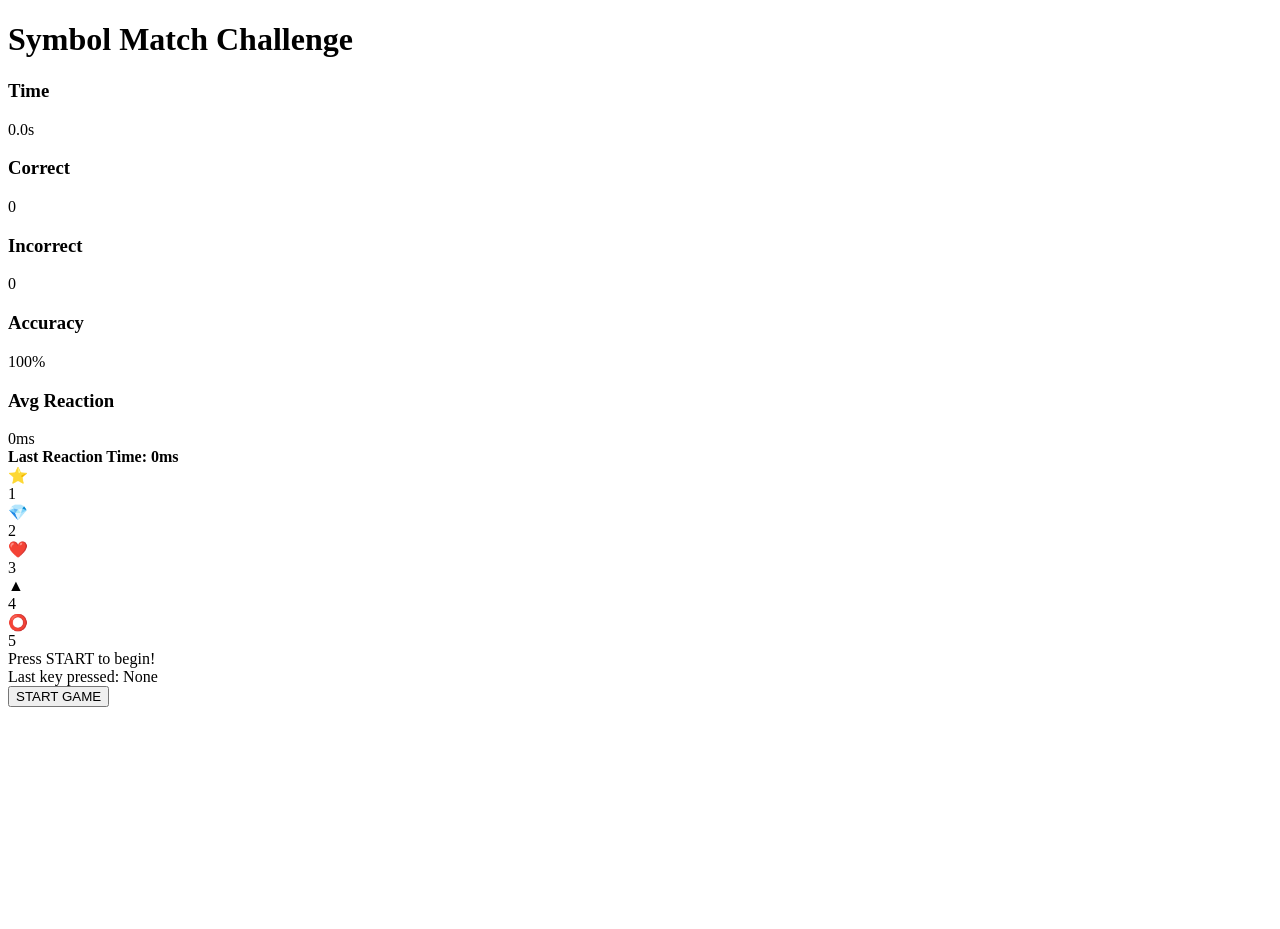
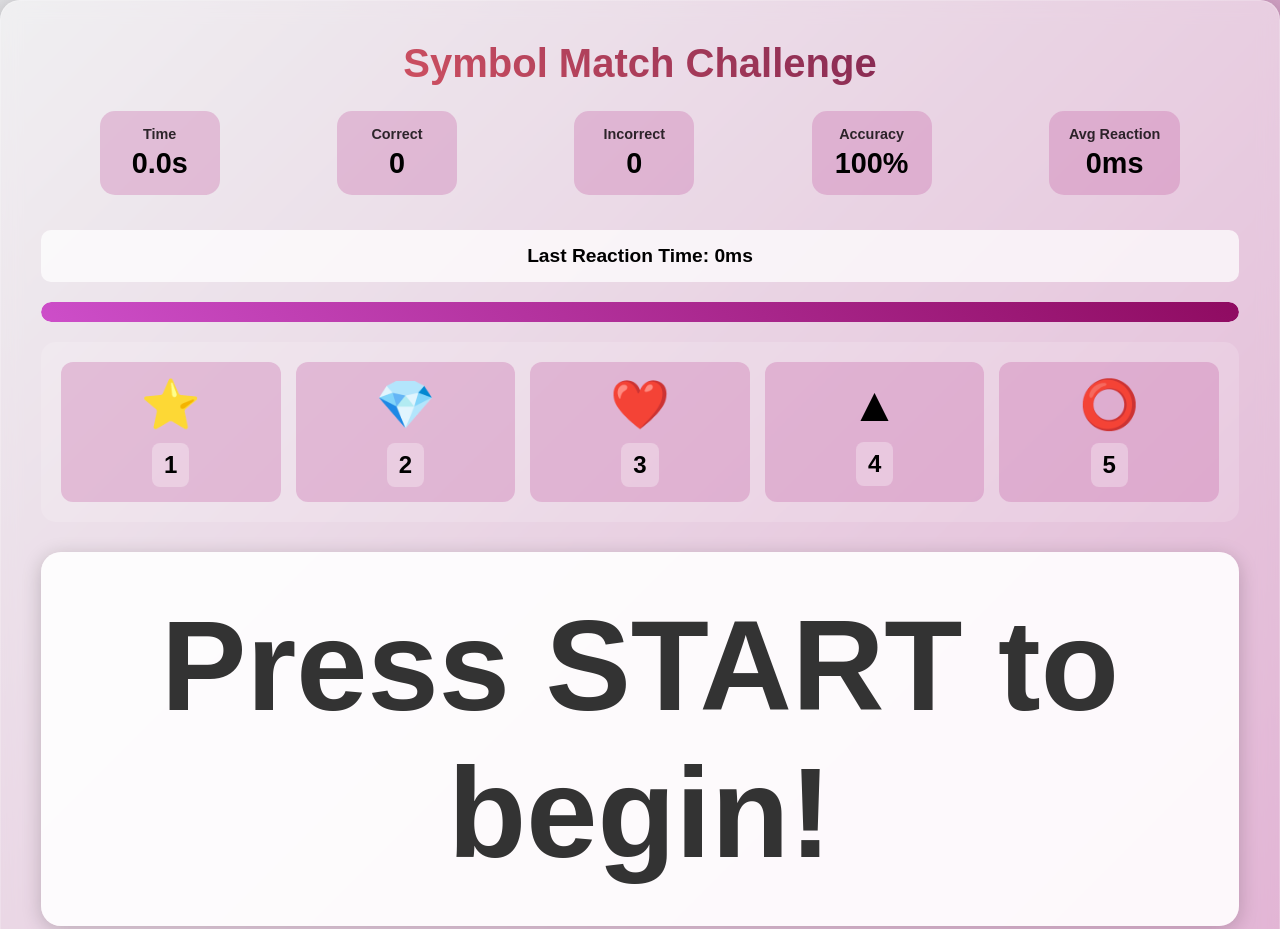
Before and after one commit to deritemakm/Symbol-matching, a plain HTML site: page index.html in a window 1280 px wide. Shown: the top 929 px of the page. Before the commit the page ends 800 px from the top, so only its background shows below. Drawn offline with Linux system fonts and the light colour scheme; files that its build step writes are made by us from their sources; the site is published under a folder, as on GitHub Pages, so addresses that start at the root find nothing.

Commit message:
Initial commit

```diff
--- a/index.html
+++ b/index.html
@@ -4,7 +4,7 @@
     <meta charset="UTF-8">
     <meta name="viewport" content="width=device-width, initial-scale=1.0">
     <title>Symbol Matching Game</title>
-    <link href="/root/style.css" rel="stylesheet">
+    <link href="style.css" rel="stylesheet">
 </head>
 <body>
     <div class="game-container">
@@ -105,6 +105,6 @@
         </div>
     </div>
 
-    <script src="/root/script.js"></script>
+    <script src="script.js"></script>
 </body>
 </html>
```
